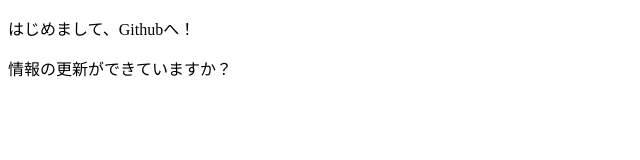
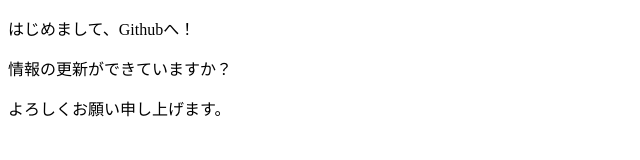
Before and after one commit to c3210086/www, a plain HTML site: page index.html in a window 1280 px wide. Shown: the whole page, without its empty margins (0-640 px from the left). Drawn offline with Linux system fonts and the light colour scheme.

Commit message:
Update index.html

```diff
--- a/index.html
+++ b/index.html
@@ -9,5 +9,6 @@
 <body>
   <p>はじめまして、Githubへ！</p>
   <p>情報の更新ができていますか？</p>
+    <p>よろしくお願い申し上げます。</p>
 </body>
 </html>
```
